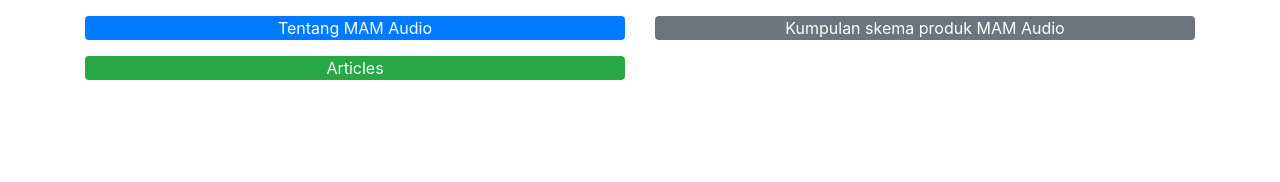
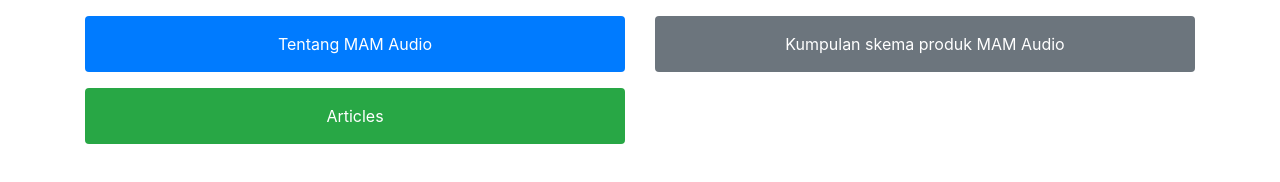
Before and after one commit to mamaudio/mamaudio.github.io, a plain HTML site: page index.html in a window 1280 px wide. Drawn offline with nearby package versions, Linux system fonts and the light colour scheme.

Commit message:
initial commit

```diff
--- a/index.html
+++ b/index.html
@@ -8,15 +8,15 @@
     <div class="container">
       <div class="row">
         <div class="col-md-6 mb-3">
-          <a class="d-block btn-primary text-center rounded" href="https://mamaudio.id">Tentang MAM Audio</a>
+          <a class="d-block btn-primary text-center rounded p-3" href="https://mamaudio.id">Tentang MAM Audio</a>
         </div>
 
         <div class="col-md-6 mb-3">
-          <a class="d-block btn-secondary text-center rounded" href="https://mamaudio.id/skema">Kumpulan skema produk MAM Audio</a>
+          <a class="d-block btn-secondary text-center rounded p-3" href="https://mamaudio.id/skema">Kumpulan skema produk MAM Audio</a>
         </div>
 
         <div class="col-md-6 mb-3">
-          <a class="d-block btn-success text-center rounded" href="article.html">Articles</a>
+          <a class="d-block btn-success text-center rounded p-3" href="article.html">Articles</a>
         </div>
       </div>
     </div>
```
